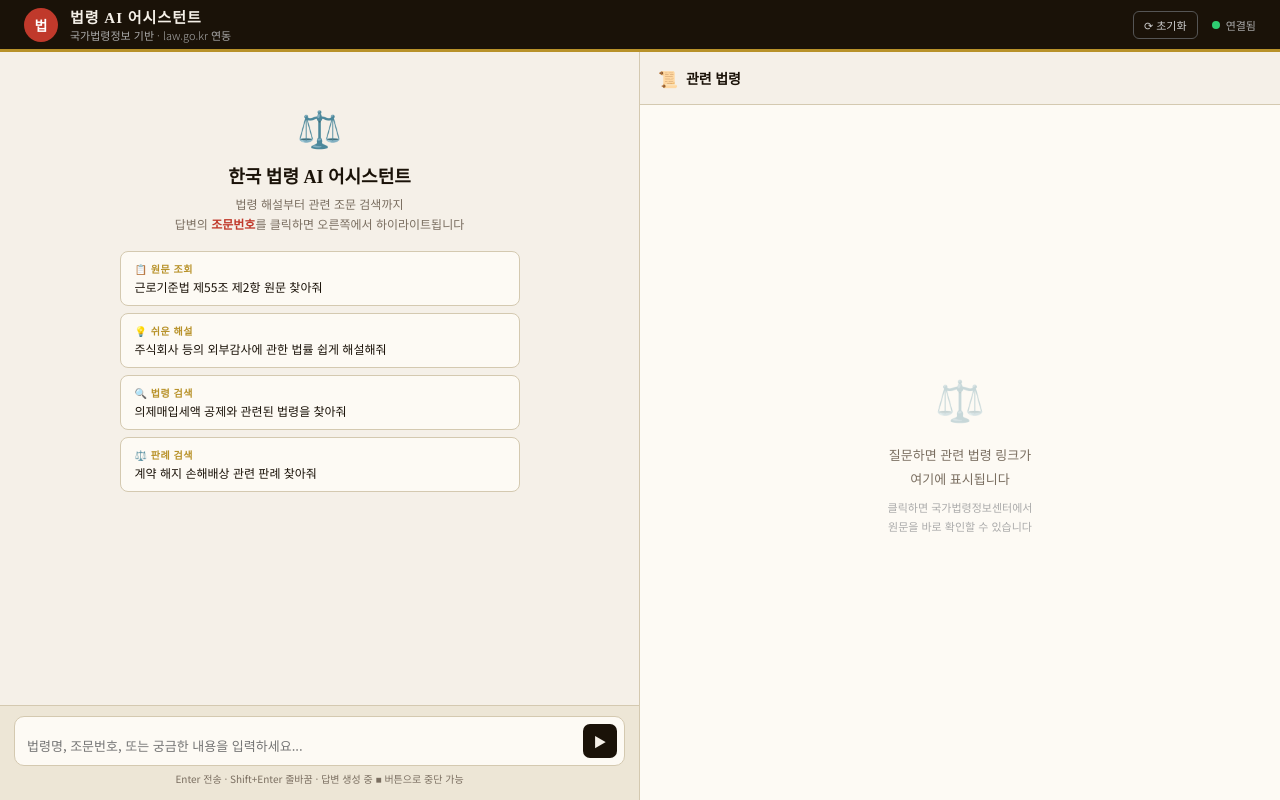
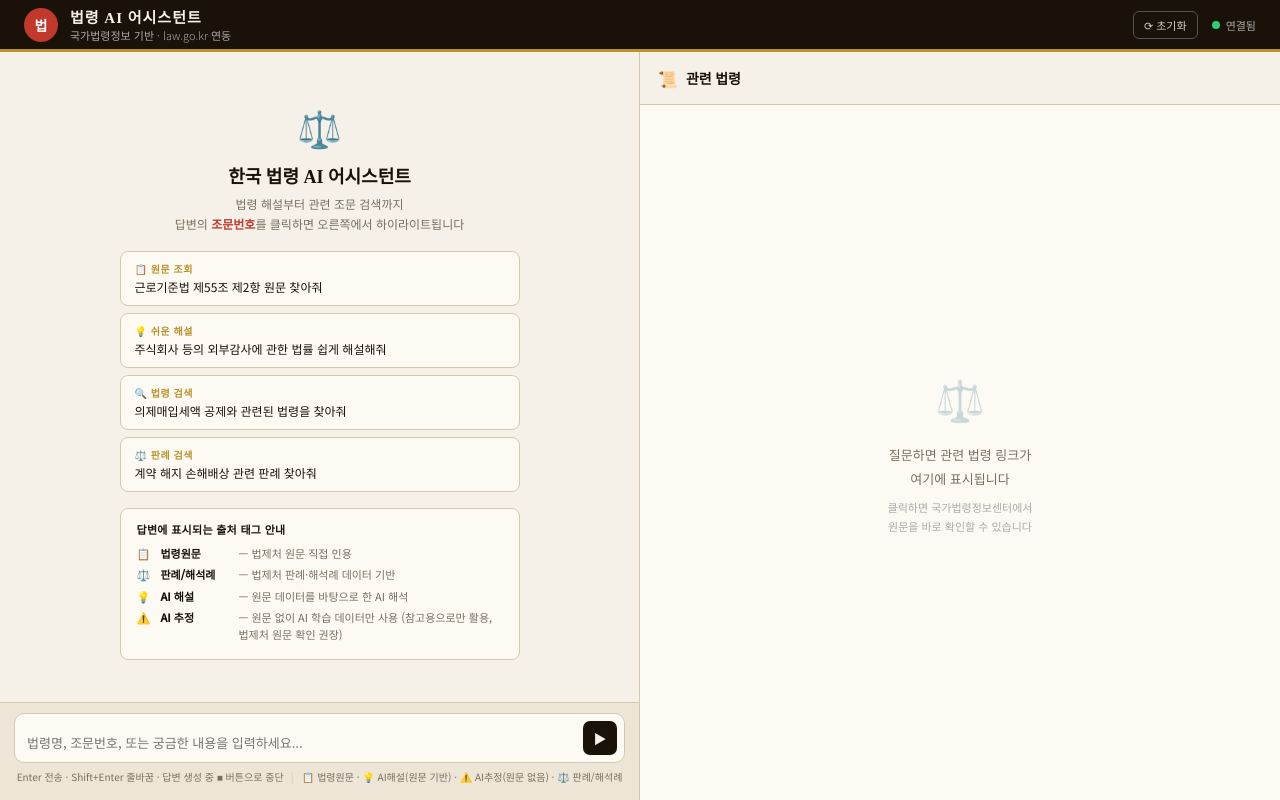
Before and after one commit to ghdwp45/law-chatbot, a Next.js app: page / in a window 1280 px wide. Built offline with nearby package versions, Linux system fonts and the light colour scheme.

Commit message:
Update page.js

```diff
--- a/app/page.js
+++ b/app/page.js
@@ -6,6 +6,13 @@ const EXAMPLES = [
   { label: "💡 쉬운 해설", q: "주식회사 등의 외부감사에 관한 법률 쉽게 해설해줘" },
   { label: "🔍 법령 검색", q: "의제매입세액 공제와 관련된 법령을 찾아줘" },
   { label: "⚖️ 판례 검색", q: "계약 해지 손해배상 관련 판례 찾아줘" },
+];
+
+const TAG_GUIDE = [
+  { icon: "📋", label: "법령원문", desc: "법제처 원문 직접 인용" },
+  { icon: "⚖️", label: "판례/해석례", desc: "법제처 판례·해석례 데이터 기반" },
+  { icon: "💡", label: "AI 해설", desc: "원문 데이터를 바탕으로 한 AI 해석" },
+  { icon: "⚠️", label: "AI 추정", desc: "원문 없이 AI 학습 데이터만 사용 (참고용으로만 활용, 법제처 원문 확인 권장)" },
 ];
 
 const getLawSearchUrl = (lawName) =>
@@ -20,7 +27,7 @@ export default function Home() {
   const chatRef = useRef(null);
   const textareaRef = useRef(null);
   const linkRefs = useRef({});
-  const readerRef = useRef(null); // 스트림 중단용
+  const readerRef = useRef(null);
 
   useEffect(() => {
     if (chatRef.current) chatRef.current.scrollTop = chatRef.current.scrollHeight;
@@ -65,7 +72,6 @@ export default function Home() {
       .replace(/\n/g, "<br/>");
   };
 
-  // 답변 중단
   const stopGeneration = () => {
     if (readerRef.current) {
       readerRef.current.cancel();
@@ -85,6 +91,9 @@ export default function Home() {
     setMessages(newMessages);
     setLoading(true);
 
+    // 빈 assistant 메시지 미리 추가
+    setMessages(prev => [...prev, { role: "assistant", content: "" }]);
+
     try {
       const res = await fetch("/api/chat", {
         method: "POST",
@@ -94,15 +103,14 @@ export default function Home() {
 
       if (!res.ok) {
         const err = await res.json();
-        throw new Error(err.error || "오류 발생");
+        const isOverloaded = err.error?.toLowerCase().includes("overload");
+        throw new Error(isOverloaded ? "OVERLOADED" : (err.error || "오류 발생"));
       }
 
       const reader = res.body.getReader();
       readerRef.current = reader;
       const decoder = new TextDecoder();
       let fullText = "";
-
-      setMessages(prev => [...prev, { role: "assistant", content: "" }]);
 
       while (true) {
         const { done, value } = await reader.read();
@@ -146,11 +154,7 @@ export default function Home() {
 
       setMessages(prev => {
         const updated = [...prev];
-        if (updated[updated.length - 1]?.role === "assistant") {
-          updated[updated.length - 1] = { role: "assistant", content: errMsg };
-        } else {
-          updated.push({ role: "assistant", content: errMsg });
-        }
+        updated[updated.length - 1] = { role: "assistant", content: errMsg };
         return updated;
       });
     } finally {
@@ -212,6 +216,17 @@ export default function Home() {
                     </button>
                   ))}
                 </div>
+                {/* 태그 안내 */}
+                <div style={s.tagGuide}>
+                  <div style={s.tagGuideTitle}>답변에 표시되는 출처 태그 안내</div>
+                  {TAG_GUIDE.map((t) => (
+                    <div key={t.label} style={s.tagGuideRow}>
+                      <span style={s.tagGuideIcon}>{t.icon}</span>
+                      <span style={s.tagGuideLabel}>{t.label}</span>
+                      <span style={s.tagGuideDesc}>— {t.desc}</span>
+                    </div>
+                  ))}
+                </div>
               </div>
             )}
 
@@ -253,7 +268,11 @@ export default function Home() {
                 <button style={s.sendBtn} onClick={() => send()}>▶</button>
               )}
             </div>
-            <div style={s.hint}>Enter 전송 · Shift+Enter 줄바꿈 · 답변 생성 중 ■ 버튼으로 중단 가능</div>
+            <div style={s.hint}>
+              Enter 전송 · Shift+Enter 줄바꿈 · 답변 생성 중 ■ 버튼으로 중단
+              <span style={s.hintDivider}>│</span>
+              📋 법령원문 · 💡 AI해설(원문 기반) · ⚠️ AI추정(원문 없음) · ⚖️ 판례/해석례
+            </div>
           </div>
         </div>
 
@@ -358,6 +377,12 @@ const s = {
   examples:{display:"flex",flexDirection:"column",gap:7,maxWidth:400,margin:"0 auto"},
   exBtn:{background:"#fdfaf4",border:"1px solid #d4c9b0",borderRadius:8,padding:"9px 14px",fontSize:12,color:"#1a1208",cursor:"pointer",textAlign:"left",fontFamily:"'Noto Sans KR',sans-serif",lineHeight:1.5},
   exLabel:{fontSize:10,fontWeight:700,color:"#b8922a",letterSpacing:0.5,display:"block",marginBottom:2},
+  tagGuide:{maxWidth:400,margin:"16px auto 0",padding:"12px 16px",background:"#fdfaf4",border:"1px solid #d4c9b0",borderRadius:8,textAlign:"left"},
+  tagGuideTitle:{fontSize:11,fontWeight:700,color:"#1a1208",marginBottom:8,letterSpacing:0.3},
+  tagGuideRow:{display:"flex",alignItems:"flex-start",gap:6,marginBottom:5,fontSize:11,lineHeight:1.5},
+  tagGuideIcon:{flexShrink:0,width:18},
+  tagGuideLabel:{fontWeight:700,color:"#1a1208",flexShrink:0,width:72},
+  tagGuideDesc:{color:"#7a6e60"},
   msgRow:{display:"flex",gap:8,alignItems:"flex-start"},
   avatarAi:{width:30,height:30,background:"#1a1208",color:"#f5f0e8",borderRadius:"50%",display:"flex",alignItems:"center",justifyContent:"center",fontFamily:"'Noto Serif KR',serif",fontSize:11,fontWeight:700,flexShrink:0},
   avatarUser:{width:30,height:30,background:"#b8922a",color:"white",borderRadius:"50%",display:"flex",alignItems:"center",justifyContent:"center",fontSize:12,fontWeight:700,flexShrink:0},
@@ -370,7 +395,8 @@ const s = {
   textarea:{flex:1,border:"none",outline:"none",background:"transparent",fontFamily:"'Noto Sans KR',sans-serif",fontSize:13,color:"#1a1208",resize:"none",maxHeight:120,minHeight:22,lineHeight:1.6},
   sendBtn:{width:34,height:34,background:"#1a1208",border:"none",borderRadius:7,cursor:"pointer",color:"#f5f0e8",fontSize:13,flexShrink:0},
   stopBtn:{width:34,height:34,background:"#c0392b",border:"none",borderRadius:7,cursor:"pointer",color:"white",fontSize:13,flexShrink:0},
-  hint:{fontSize:10,color:"#7a6e60",marginTop:5,textAlign:"center"},
+  hint:{fontSize:10,color:"#7a6e60",marginTop:5,textAlign:"center",lineHeight:1.8},
+  hintDivider:{margin:"0 6px",color:"#d4c9b0"},
   rightPane:{display:"flex",flexDirection:"column",flex:"0 0 50%",overflow:"hidden",background:"#fdfaf4"},
   rightHeader:{display:"flex",alignItems:"center",gap:8,padding:"14px 18px",borderBottom:"1px solid #d4c9b0",background:"#f5f0e8",flexShrink:0},
   rightHeaderIcon:{fontSize:16},
```
